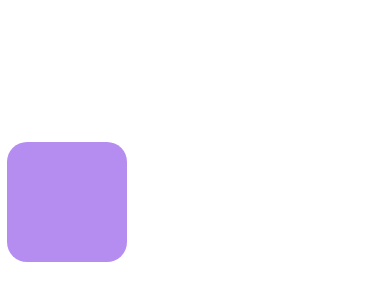
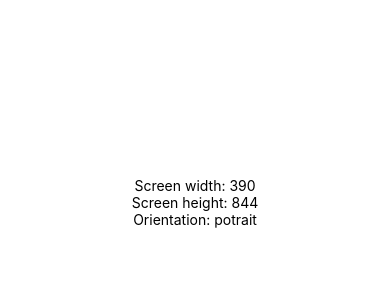
Before and after one commit to BANGATA/cross-platform, a React Native app: screen / in a window 390 px wide. Shown: the part 220-520 px from the top of the page. Built offline with nearby package versions, Linux system fonts and the light colour scheme.

Commit message:
feat: animation

```diff
--- a/App.js
+++ b/App.js
@@ -1,5 +1,5 @@
-import React from "react";
-import { StyleSheet, View } from "react-native";
+import { StyleSheet, View, Dimensions, Text } from "react-native";
+import { useEffect, useState } from "react";
 import Animated, {
   useSharedValue,
   useAnimatedStyle,
@@ -8,24 +8,45 @@ import Animated, {
 } from "react-native-reanimated";
 
 export default function App() {
-  const offset = useSharedValue(200);
+  const screenWidth = Dimensions.get("window").width;
+  const screenHeight = Dimensions.get("window").height;
+  const [orientation, setOrientation] = useState("potrait");
+  // const offset = useSharedValue(200);
 
-  const animatedStyles = useAnimatedStyle(() => ({
-    transform: [{ translateX: offset.value }],
-  }));
+  // const animatedStyles = useAnimatedStyle(() => ({
+  //   transform: [
+  //     orientation === "landscape"
+  //       ? { translateX: offset.value }
+  //       : { translateY: offset.value },
+  //   ],
+  // }));
 
-  React.useEffect(() => {
-    offset.value = withRepeat(
-      // highlight-next-line
-      withTiming(-offset.value, { duration: 1500 }),
-      -1,
-      true
-    );
-  }, []);
+  // useEffect(() => {
+  //   offset.value = withRepeat(
+  //     withTiming(-offset.value, { duration: 1500 }),
+  //     -1,
+  //     true
+  //   );
+  // }, []);
+
+  useEffect(() => {
+    const updateOrientation = () => {
+      const { width, height } = Dimensions.get("window");
+      if (width < height) {
+        setOrientation("potrait");
+      } else {
+        setOrientation("landscape");
+      }
+    };
+    Dimensions.addEventListener("change", updateOrientation);
+  });
 
   return (
     <View style={styles.container}>
-      <Animated.View style={[styles.box, animatedStyles]} />
+      <Text>Screen width: {screenWidth}</Text>
+      <Text>Screen height: {screenHeight}</Text>
+      <Text>Orientation: {orientation}</Text>
+      {/*<Animated.View style={[styles.box, animatedStyles]} /> */}
     </View>
   );
 }
--- a/app.json
+++ b/app.json
@@ -3,7 +3,7 @@
     "name": "native-expo",
     "slug": "native-expo",
     "version": "1.0.0",
-    "orientation": "portrait",
+    "orientation": "default",
     "icon": "./assets/icon.png",
     "userInterfaceStyle": "light",
     "splash": {
```
